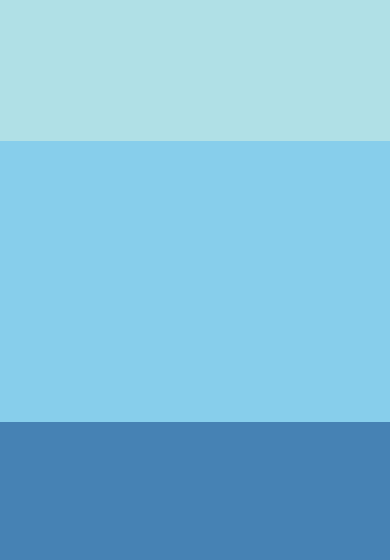
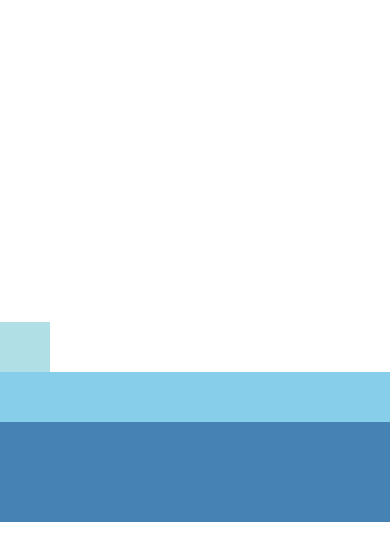
Before and after one commit to sajeevah/react-native-basic, a React Native app: screen / in a window 390 px wide. Shown: the top 560 px of the page. Built offline with nearby package versions, Linux system fonts and the light colour scheme.

Commit message:
flexbox layout sample

```diff
--- a/App.js
+++ b/App.js
@@ -1,33 +1,22 @@
-import React, {Fragment} from 'react';
-import {
-  SafeAreaView,
-  StyleSheet,
-  ScrollView,
-  View,
-  Text,
-  StatusBar,
-} from 'react-native';
+import React, { Component } from 'react';
 
-import {
-  Header,
-  LearnMoreLinks,
-  Colors,
-  DebugInstructions,
-  ReloadInstructions,
-} from 'react-native/Libraries/NewAppScreen';
+// import HelloWorldApp from './components/HelloWorldApp';
+// import Bananas from './components/Bananas';
+// import LotsOfGreetings from './components/LotsOfGreetings';
+// import BlinkApp from './components/BlinkApp';
+// import LotsOfStyles from './components/LotsOfStyles';
+// import FixedDimensionsBasics from './components/FixedDimensionsBasics';
+// import FlexDimensionsBasics from './components/FlexDimensionsBasics';
+// import FlexDirectionBasics from './components/flex/FlexDirectionBasics';
+// import JustifyContentBasics from './components/flex/JustifyContentBasics';
+import AlignItemsBasics from './components/flex/AlignItemsBasics';
 
-import HelloWorldApp from './components/HelloWorldApp';
-import Bananas from './components/Bananas';
-import LotsOfGreetings from './components/LotsOfGreetings';
-import BlinkApp from './components/BlinkApp';
-import LotsOfStyles from './components/LotsOfStyles';
-import FixedDimensionsBasics from './components/FixedDimensionsBasics';
-import FlexDimensionsBasics from './components/FlexDimensionsBasics'
-
-const App = () => {
-  return (
-    <FlexDimensionsBasics />
-  )
+class App extends Component {
+  render(){
+    return (
+      <AlignItemsBasics />
+    )
+  }
 };
 
 export default App;
--- /dev/null
+++ b/components/flex/AlignItemsBasics.js
@@ -0,0 +1,22 @@
+import React, { Component } from 'react';
+import { View } from 'react-native';
+
+export default class AlignItemsBasics extends Component {
+  render() {
+    return (
+      // Try setting `alignItems` to 'flex-start', 'stretch', 'flex-end', 'center', 'baseline'
+      // Try setting `justifyContent` to `center`, `space-between`, 'space-around', 'flex-end', 'flex-start'.
+      // Try setting `flexDirection` to row , column , row-reverse, column-reverse.
+      <View style={{
+        flex: 1,
+        flexDirection: 'column',
+        justifyContent: 'center',
+        alignItems: 'stretch',
+      }}>
+        <View style={{width: 50, height: 50, backgroundColor: 'powderblue'}} />
+        <View style={{height: 50, backgroundColor: 'skyblue'}} />
+        <View style={{height: 100, backgroundColor: 'steelblue'}} />
+      </View>
+    );
+  }
+};
--- /dev/null
+++ b/components/flex/FlexDirectionBasics.js
@@ -0,0 +1,16 @@
+import React, { Component } from 'react';
+import { View } from 'react-native';
+
+export default class FlexDirectionBasics extends Component {
+  render() {
+    return (
+      // Try setting `flexDirection` to `column`.
+      // flexDirection - row , column , row-reverse, column-reverse
+      <View style={{flex: 1, flexDirection: 'row'}}>
+        <View style={{width: 50, height: 50, backgroundColor: 'powderblue'}} />
+        <View style={{width: 50, height: 50, backgroundColor: 'skyblue'}} />
+        <View style={{width: 50, height: 50, backgroundColor: 'steelblue'}} />
+      </View>
+    );
+  }
+};
--- /dev/null
+++ b/components/flex/JustifyContentBasics.js
@@ -0,0 +1,20 @@
+import React, { Component } from 'react';
+import { View } from 'react-native';
+
+export default class JustifyContentBasics extends Component {
+  render() {
+    return (
+      // Try setting `justifyContent` to `center`, `space-between`, 'space-around', 'flex-end', 'flex-start'.
+      // Try setting `flexDirection` to row , column , row-reverse, column-reverse.
+      <View style={{
+        flex: 1,
+        flexDirection: 'column',
+        justifyContent: 'space-around',
+      }}>
+        <View style={{width: 50, height: 50, backgroundColor: 'powderblue'}} />
+        <View style={{width: 50, height: 50, backgroundColor: 'skyblue'}} />
+        <View style={{width: 50, height: 50, backgroundColor: 'steelblue'}} />
+      </View>
+    );
+  }
+};
```
